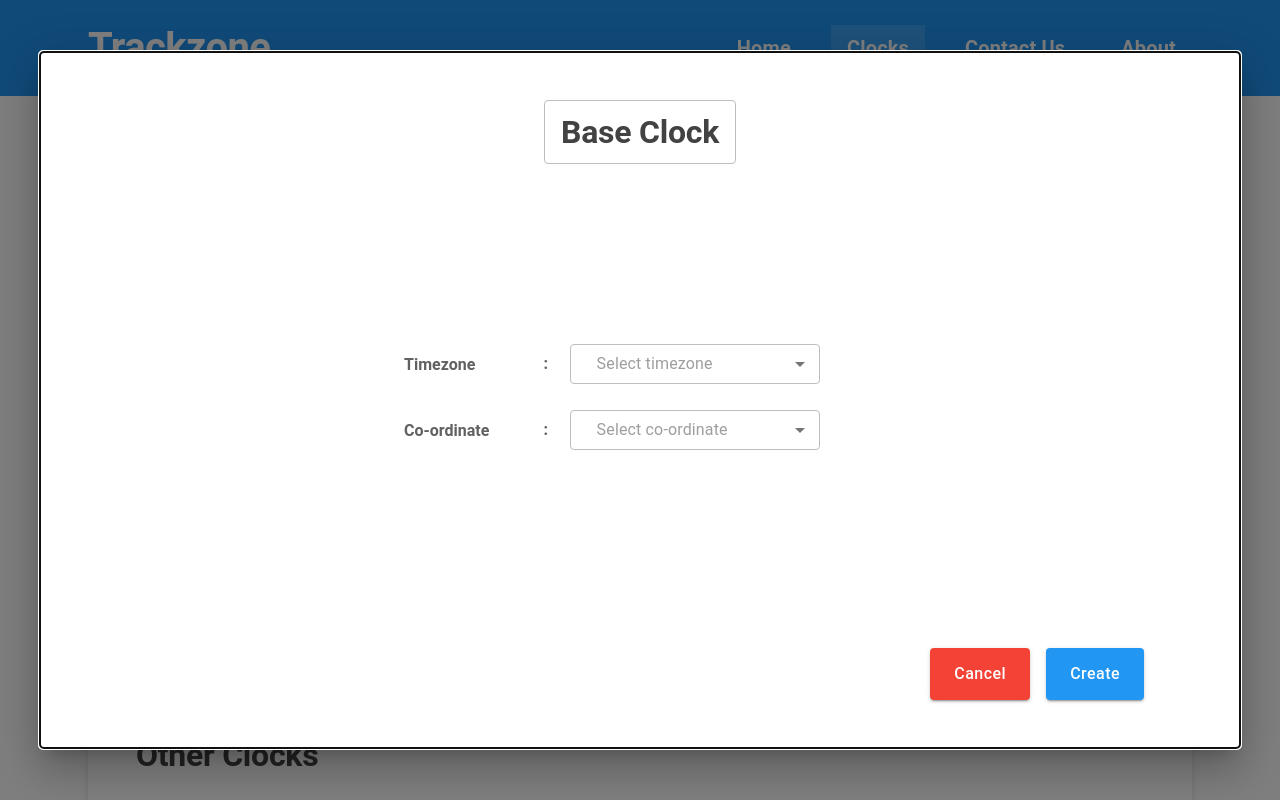
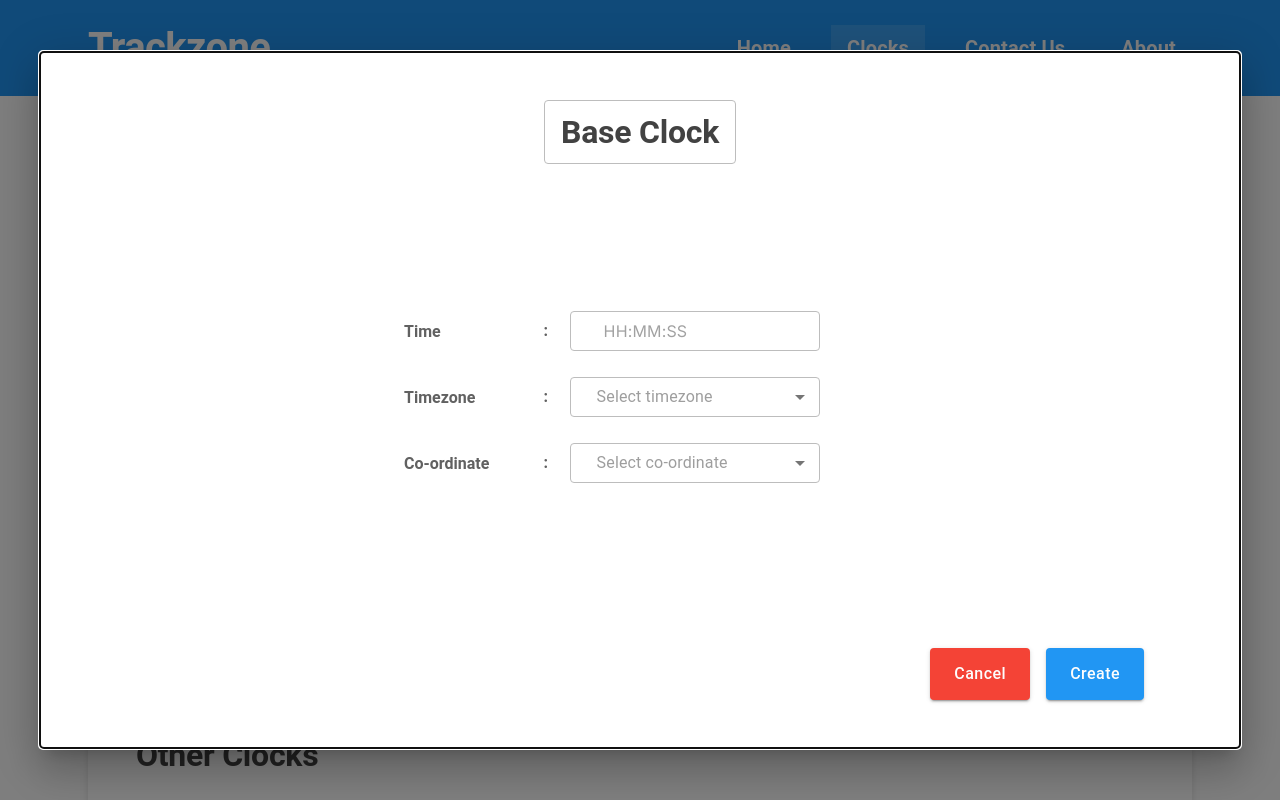
Before and after one commit to asynctushar/trackzone, a React (Vite) app: page /clocks in a window 1280 px wide. Shown: the top 800 px of the page. Built offline with nearby package versions, Linux system fonts and the light colour scheme.

Commit message:
feat: InputTime ui component designed

```diff
--- a/src/components/shared/ClockModal.jsx
+++ b/src/components/shared/ClockModal.jsx
@@ -1,6 +1,7 @@
 import { Box, Button, Dialog, DialogContent, Typography, useTheme } from "@mui/material";
 import React from "react";
 import Select from "../ui/Select";
+import InputTime from "../ui/InputTime";
 
 const timezones = [
 	{
@@ -72,13 +73,11 @@ const ClockModal = ({ type = "Base", action = "Create", open, handleClose, handl
 				sx={{
 					backgroundColor: theme.palette.brand.neutral[100],
 					py: {
-						xs: theme.spacing(8),
-						sm: theme.spacing(12),
+						xs: theme.spacing(32),
 						md: theme.spacing(48),
 					},
 					px: {
-						xs: theme.spacing(4),
-						sm: theme.spacing(24),
+						xs: theme.spacing(24),
 						md: theme.spacing(96),
 					},
 					minHeight: {
@@ -99,6 +98,10 @@ const ClockModal = ({ type = "Base", action = "Create", open, handleClose, handl
 						justifyContent: "space-between",
 						alignItems: "center",
 						minHeight: "inherit",
+						gap: {
+							xs: theme.spacing(32),
+							sm: theme.spacing(4)
+						}
 					}}
 				>
 					<Box
@@ -130,12 +133,7 @@ const ClockModal = ({ type = "Base", action = "Create", open, handleClose, handl
 							},
 						}}
 					>
-						{/* <InputTime
-							name="time"
-							label="Time"
-							placeholder="Select Time"
-							format="HH:mm:ss" // 24-hour format
-						/> */}
+						<InputTime name="time" label="Time" />
 						<Select
 							name="timezone"
 							label="Timezone"
@@ -154,16 +152,13 @@ const ClockModal = ({ type = "Base", action = "Create", open, handleClose, handl
 						sx={{
 							alignSelf: { xs: "center", md: "end" },
 							display: "flex",
-							flexDirection: { xs: "column-reverse", sm: "row" },
+							flexDirection: "row",
 							gap: {
 								xs: theme.spacing(8),
 								sm: theme.spacing(16),
 							},
 							width: "100%",
-							justifyContent: {
-								xs: "center",
-								sm: "end",
-							},
+							justifyContent: "end",
 						}}
 					>
 						<Button
--- /dev/null
+++ b/src/components/ui/InputTime.jsx
@@ -0,0 +1,152 @@
+import React from "react";
+import { Box, Typography, styled } from "@mui/material";
+import { TimeField } from "@mui/x-date-pickers/TimeField";
+import { LocalizationProvider } from "@mui/x-date-pickers/LocalizationProvider";
+import { AdapterDateFns } from "@mui/x-date-pickers/AdapterDateFns";
+
+const StyledInputTimeContainer = styled(Box)(({ theme }) => ({
+	display: "flex",
+	flexDirection: "column",
+	width: "100%",
+	gap: theme.spacing(12),
+
+	[theme.breakpoints.up("sm")]: {
+		flexDirection: "row",
+		alignItems: "center",
+	},
+}));
+
+const StyledLabel = styled(Typography)(({ theme, hasError }) => ({
+	...theme.typography["h5"],
+	maxWidth: "40%",
+	minWidth: "25%",
+	color: hasError ? theme.palette.brand.error[500] : theme.palette.brand.gray[700],
+	textAlign: "left",
+}));
+
+const StyledColon = styled(Typography)(({ theme, hasError }) => ({
+	...theme.typography["h4"],
+	color: hasError ? theme.palette.brand.error[500] : theme.palette.brand.gray[700],
+	width: "5%",
+	display: "none",
+
+	[theme.breakpoints.up("sm")]: {
+		display: "block",
+	},
+}));
+
+const StyledInputTime = styled(TimeField, {
+	shouldForwardProp: (prop) => prop !== "hasError",
+})(({ theme, hasError }) => ({
+	outline: "none",
+	color: theme.palette.brand.gray[800],
+	border: `1px solid ${
+		hasError ? theme.palette.brand.error[500] : theme.palette.brand.gray[400]
+	}`,
+	height: theme.spacing(40),
+	paddingRight: theme.spacing(12),
+	paddingLeft: theme.spacing(12),
+	borderRadius: theme.spacing(4),
+	transition: "all ease-in 200ms",
+	width: "100%",
+	textAlign: "left",
+	display: "flex",
+	alignItems: "center",
+    textTransform : "uppercase",
+
+	"&:hover": {
+		borderColor: hasError ? theme.palette.brand.error[500] : theme.palette.brand.gray[500],
+	},
+
+	"&.Mui-focused": {
+		borderColor: hasError ? theme.palette.brand.error[500] : theme.palette.brand.gray[600],
+	},
+
+	[theme.breakpoints.up("sm")]: {
+		width: theme.spacing(250),
+	},
+
+	"& .MuiPickersInputBase-root": {
+		flex: 1,
+		height: "100%",
+		"& fieldset": {
+			border: "none !important",
+		},
+		"&:hover fieldset": {
+			border: "none !important",
+		},
+		"&.Mui-focused fieldset": {
+			border: "none !important",
+		},
+
+		// ✅ Align the input text & icons
+		"& input": {
+			height: "100%",
+			padding: 0,
+			margin: 0,
+			display: "flex",
+			alignItems: "center",
+		},
+		"& .MuiInputAdornment-root": {
+			margin: 0,
+			height: "100%",
+			display: "flex",
+			alignItems: "center",
+		},
+	},
+}));
+
+const StyledErrorText = styled(Typography)(({ theme }) => ({
+	minHeight: theme.spacing(14),
+	lineHeight: theme.spacing(14),
+	marginTop: theme.spacing(4),
+	p: 0,
+}));
+
+const InputTime = ({
+	onChange,
+	onFocus,
+	onBlur,
+	name,
+	label,
+	value = "",
+	error = "",
+	touched = false,
+}) => {
+	const hasError = touched && error;
+
+	return (
+		<LocalizationProvider dateAdapter={AdapterDateFns}>
+			<Box
+				sx={{
+					width: "100%",
+					display: "flex",
+					flexDirection: "column",
+				}}
+			>
+				<StyledInputTimeContainer>
+					<StyledLabel hasError={hasError}>{label}</StyledLabel>
+					<StyledColon hasError={hasError}>:</StyledColon>
+
+					<StyledInputTime
+						name={name}
+						value={value}
+						format="HH:mm:ss"
+						onChange={onChange}
+						onFocus={onFocus}
+						onBlur={onBlur}
+						hasError={hasError}
+						error={hasError}
+						variant="outlined"
+						helperText=""
+					/>
+				</StyledInputTimeContainer>
+				<StyledErrorText variant="caption" color="brand.error.500">
+					{error}
+				</StyledErrorText>
+			</Box>
+		</LocalizationProvider>
+	);
+};
+
+export default InputTime;
```
Also changed, not shown: src/components/shared/EventModal.jsx (+94 -5 lines).
